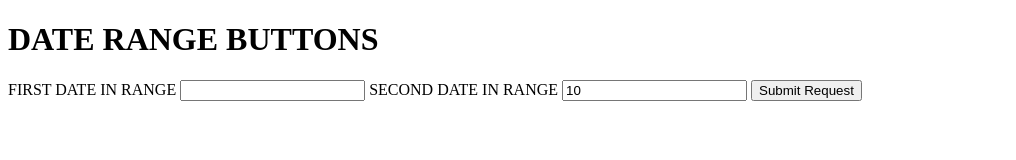
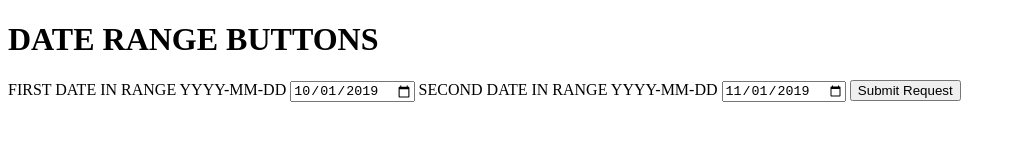
Before and after one commit to edgondon/DateRangeButtons, a plain HTML site: page index.html in a window 1280 px wide. Shown: the whole page, without its empty margins (0-1016 px from the left). Drawn offline with nearby package versions, Linux system fonts and the light colour scheme.

Commit message:
09:55 10.01.2019

```diff
--- a/index.html
+++ b/index.html
@@ -15,12 +15,8 @@
 
     </div>
     <div>
-        <form>
-            <label for="State">FIRST DATE IN RANGE</label>
-            <input type="text" id="alpha" name="State" required>
-            <label for="numSearch">SECOND DATE IN RANGE</label>
-            <input type="number" id="omega" name="numSearch" value="10">
-            <input type="submit"  value="Submit Request">
+        <form id="labz">
+
         </form>
 
     </div>
--- a/index.js
+++ b/index.js
@@ -5,7 +5,7 @@ function showEvents(alpha, omega) {
             <p>${omega}</p>
             `);
 
-    }
+}
 
     function datesinConsole() {
         let now = new Date();
@@ -17,9 +17,20 @@ function showEvents(alpha, omega) {
             day = "0" + day;
         let today = now.getFullYear() + '-' + month + '-' + day;
         console.log(today);
-    };
+
+        let month2 = (now.getMonth() + 2);
+        let today2 = now.getFullYear() + '-' + month2 + '-' + day;
+        console.log(today2);
 
 
+    $("form").append(`
+    <label for="State">FIRST DATE IN RANGE YYYY-MM-DD</label>
+    <input type="date" id="alpha" name="State" value="${today}" required>
+    <label for="numSearch">SECOND DATE IN RANGE YYYY-MM-DD</label>
+    <input type="date" id="omega" name="numSearch" value="${today2}">
+    <input type="submit"  value="Submit Request">`);
+
+    };
 
 
 
```
